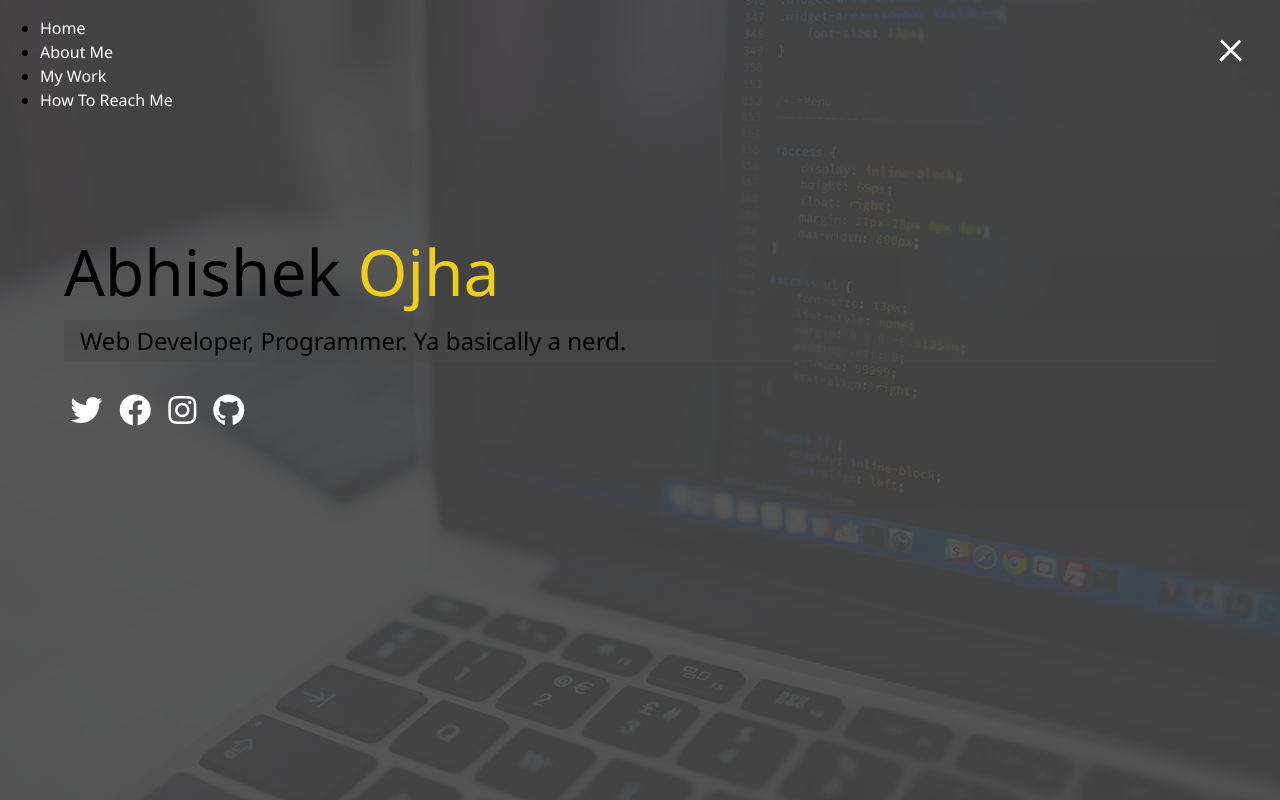
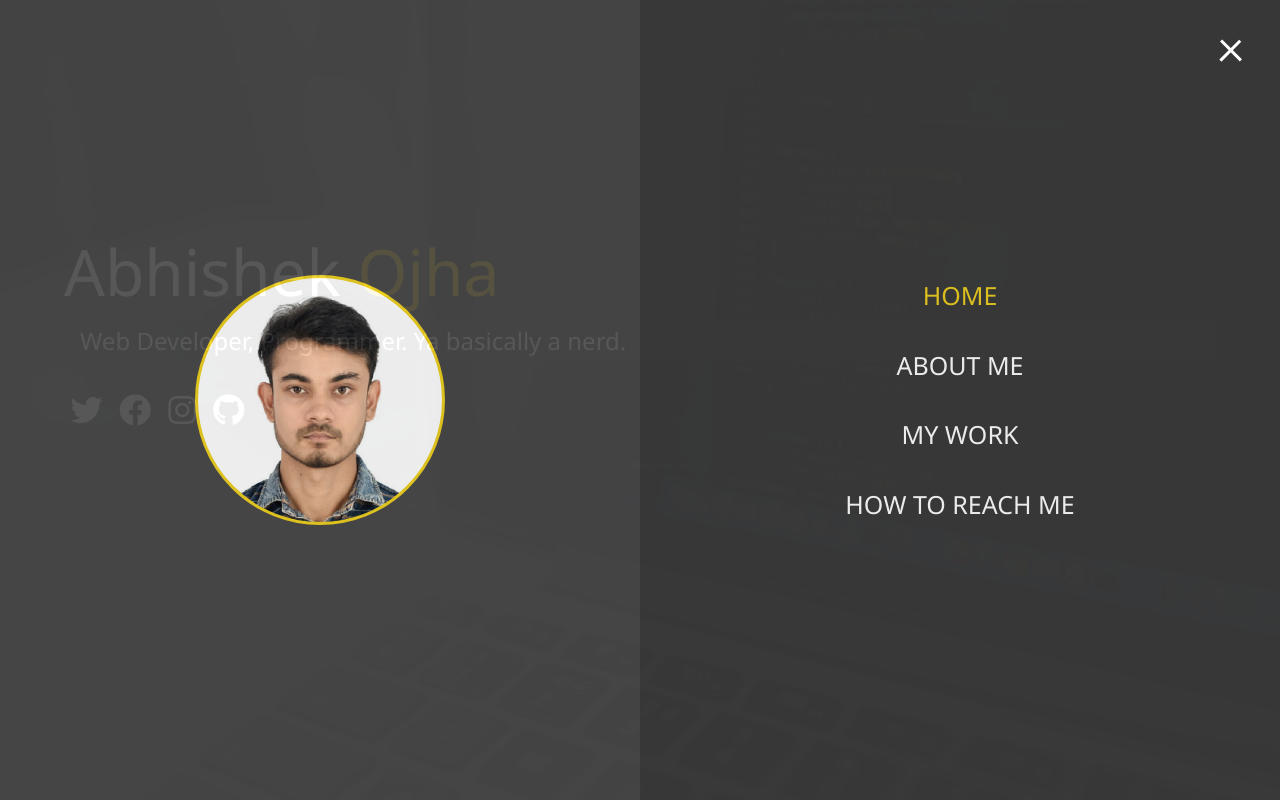
Before and after one commit to Abhicancode/modern_portfolio, a plain HTML site: page dist/index.html in a window 1280 px wide. Both pictures are taken after a click on the element 1231 px from the left and 47 px from the top of the page. Drawn offline with Linux system fonts and the light colour scheme.

Commit message:
Overlay for desktop

```diff
--- a/dist/index.html
+++ b/dist/index.html
@@ -22,7 +22,7 @@
           <div class="portrait"></div>
         </div>
         <ul class="menu-nav">
-          <li class="nav-item">
+          <li class="nav-item current">
             <a href="/home.html" class="nav-link">Home</a>
           </li>
           <li class="nav-item">
--- a/scss/_menu.scss
+++ b/scss/_menu.scss
@@ -30,3 +30,85 @@
     }
   }
 }
+//Menu Overlay
+.menu {
+  position: fixed;
+  top: 0;
+  width: 100%;
+  opacity: 0.9;
+  visibility: hidden;
+  &.show {
+    visibility: visible;
+  }
+  &-nav,
+  &-branding {
+    display: flex;
+    flex-flow: column wrap;
+    align-items: center;
+    justify-content: center;
+    float: left;
+    width: 50%;
+    height: 100vh;
+    overflow: hidden;
+  }
+  &-nav {
+    margin: 0;
+    padding: 0;
+    background: darken($primary-color, 5);
+    list-style: none;
+    transform: translate3d(0, -100%, 0);
+    @include easeOut;
+
+    &.show {
+      transform: translate3d(0, 0, 0);
+    }
+  }
+  //Branding Side
+  &-branding {
+    background: $primary-color;
+    transform: translate3d(0, 100%, 0);
+    @include easeOut;
+
+    &.show {
+      transform: translate3d(0, 0, 0);
+    }
+    .portrait {
+      width: 250px;
+      height: 250px;
+      background: url("../img/croppedi.jpg");
+      background-size: cover;
+      background-position: center center;
+      border-radius: 50%;
+      border: solid 3px $secondary-color;
+    }
+  }
+  .nav-item {
+    transform: translate3d(600px, 0, 0);
+    @include easeOut;
+
+    &.show {
+      //Slide in from right
+      transform: translate3d(0, 0, 0);
+    }
+    &.current > a {
+      color: $secondary-color;
+    }
+  }
+  .nav-link {
+    display: inline-block;
+    position: relative;
+    font-size: 25px;
+    padding: 1rem 0;
+    color: #fff;
+    font-weight: 500;
+    text-decoration: none;
+    text-transform: uppercase;
+    @include easeOut;
+  }
+}
+//Delay each nav item slide by 0.1s
+@for $x from 1 through 4 {
+  .nav-item:nth-child(#{$x}) {
+    transition-delay: $x * 0.1s;
+  }
+}
--- a/scss/main.scss
+++ b/scss/main.scss
@@ -7,9 +7,11 @@ body {
   @include background;
   background-color: $primary-color;
   font-family: "Segoe UI", Tahoma, Geneva, Verdana, sans-serif;
+
   height: 100%;
   margin: 0;
   line-height: 1.5;
+  color: #fff;
 }
 h1,
 h2,
```
Also changed, not shown: dist/css/main.css, 1 other file.
